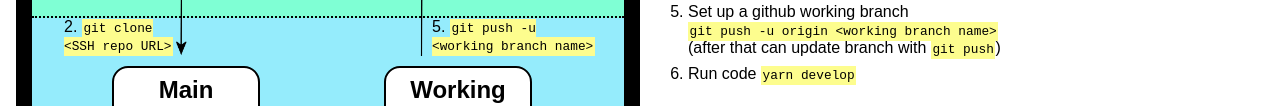
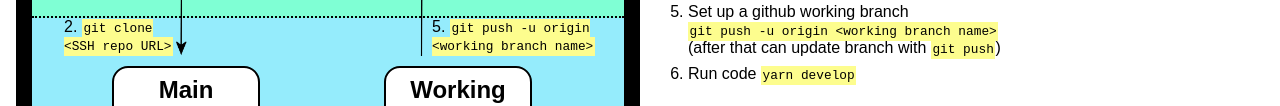
Before and after one commit to ElizabethS5/manage-git-branches, a plain HTML site: page index.html in a window 1280 px wide. Shown: the part 336-442 px from the top of the page. Drawn offline with Linux system fonts and the light colour scheme.

Commit message:
add origin to push command

```diff
--- a/index.html
+++ b/index.html
@@ -64,7 +64,7 @@
               <code>git checkout -b <br />&lt;working branch name&gt;</code>
             </p>
             <p class="step step-5">
-              5. <code>git push -u <br />&lt;working branch name&gt;</code>
+              5. <code>git push -u origin <br />&lt;working branch name&gt;</code>
             </p>
             <p class="step step-6">6. <code>yarn develop</code></p>
             <img src="./assets/right-arrow.png" class="arrow right-arrow" />
```
